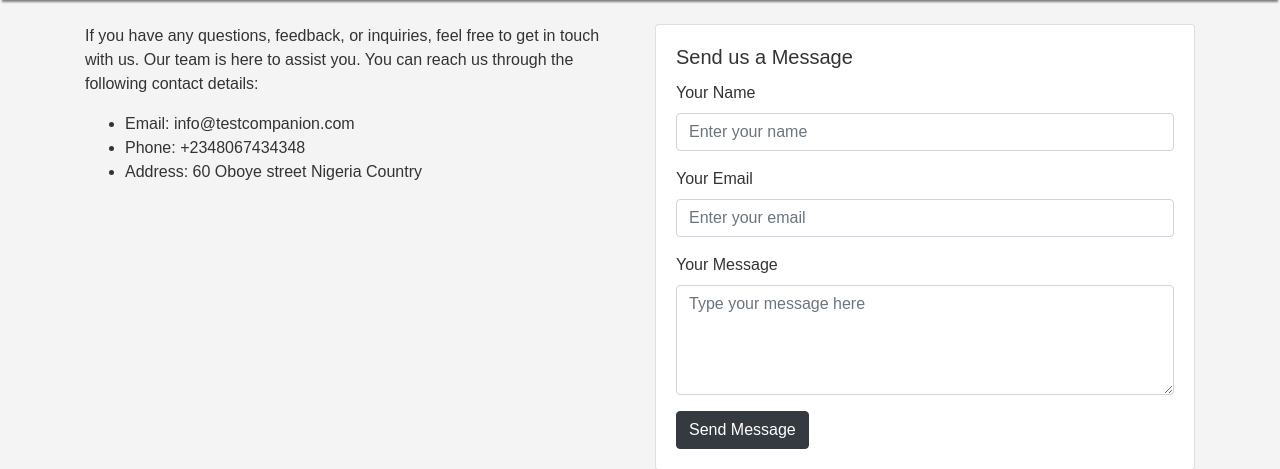
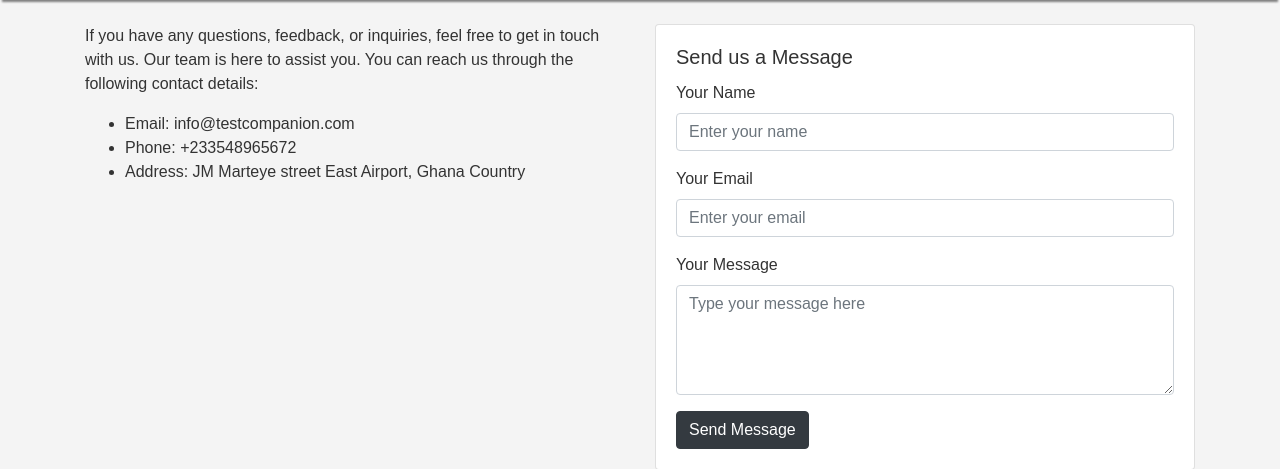
Before and after one commit to FosterSetor9060/Testcompanion_v1, a Flask app: page /contact in a window 1280 px wide. Shown: the part 59-528 px from the top of the page. Run offline with Flask 3, Linux system fonts and the light colour scheme; some libraries are stand-ins or nearby versions.

Commit message:
modified contact

```diff
--- a/templates/Contact.html
+++ b/templates/Contact.html
@@ -61,8 +61,8 @@
                 <p>If you have any questions, feedback, or inquiries, feel free to get in touch with us. Our team is here to assist you. You can reach us through the following contact details:</p>
                 <ul>
                     <li>Email: info@testcompanion.com</li>
-                    <li>Phone: +2348067434348</li>
-                    <li>Address: 60 Oboye street Nigeria Country</li>
+                    <li>Phone: +233548965672</li>
+                    <li>Address: JM Marteye street East Airport, Ghana Country</li>
                 </ul>
             </div>
             <div class="col-md-6">
```
